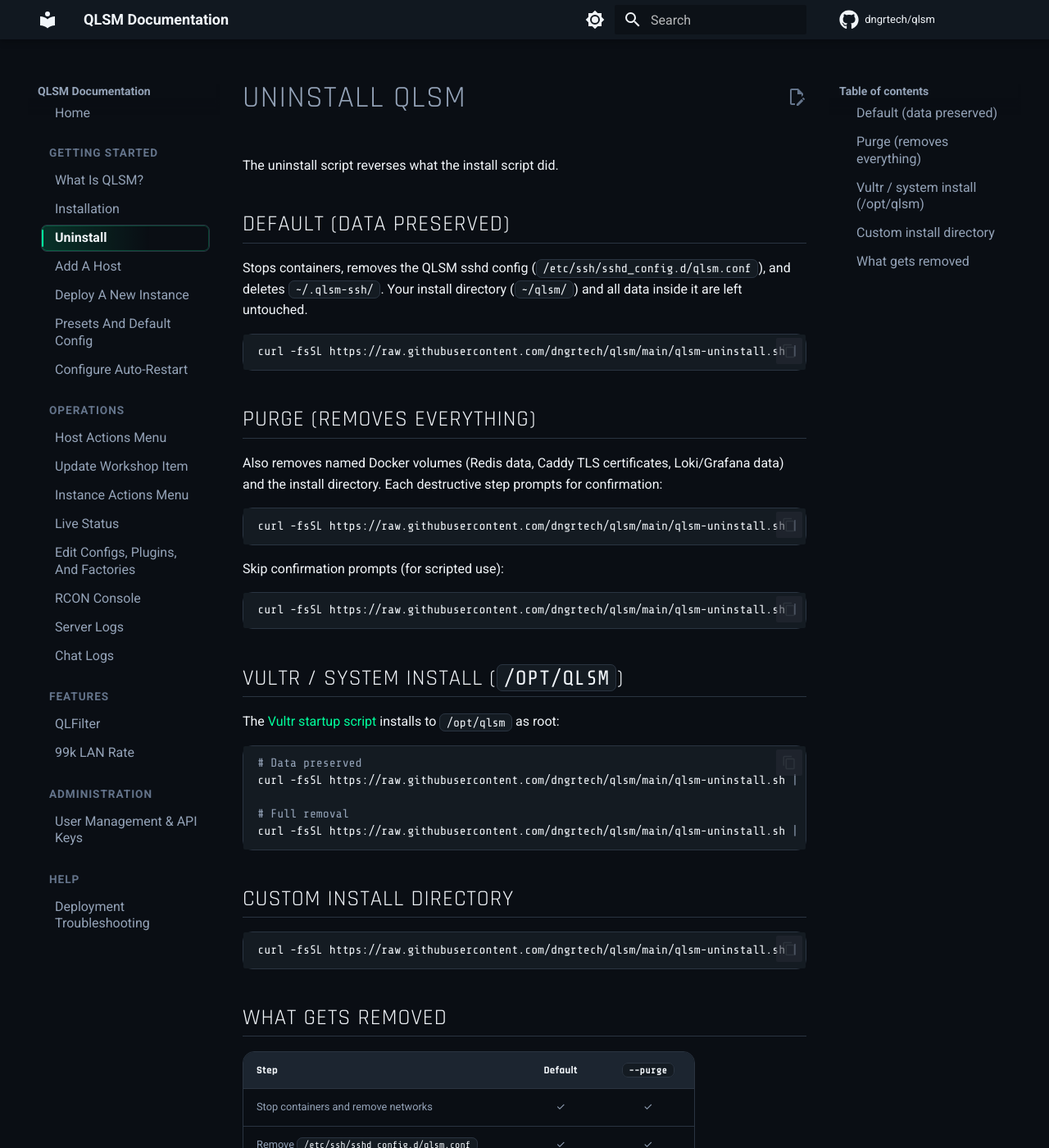
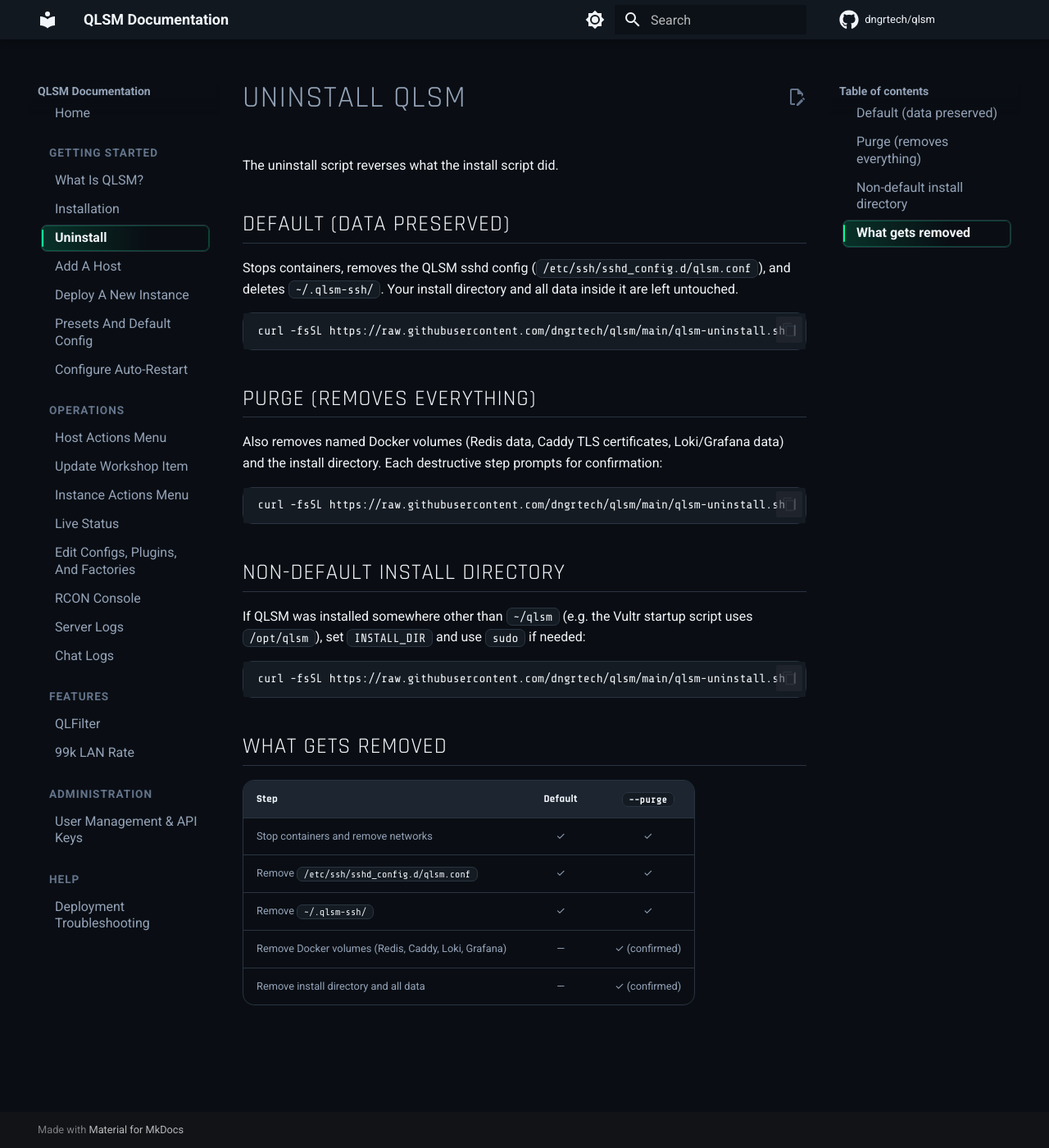
Before and after one commit to dngrtech/qlsm, an MkDocs documentation site: the page built from docs/user/getting-started/uninstall.md, in a window 1280 px wide and 1400 px high. Shown: the whole window at 82% size. Built offline with MkDocs 1.6.1 and Material for MkDocs 9.7.7, drawn with Linux system fonts in a browser that asks for light colours; comment, search, counter and statistics services are not loaded.

Commit message:
docs: simplify uninstall page — consolidate into 3 sections

````diff
--- a/docs/user/getting-started/uninstall.md
+++ b/docs/user/getting-started/uninstall.md
@@ -4,7 +4,7 @@
 
 ## Default (data preserved)
 
-Stops containers, removes the QLSM sshd config (`/etc/ssh/sshd_config.d/qlsm.conf`), and deletes `~/.qlsm-ssh/`. Your install directory (`~/qlsm/`) and all data inside it are left untouched.
+Stops containers, removes the QLSM sshd config (`/etc/ssh/sshd_config.d/qlsm.conf`), and deletes `~/.qlsm-ssh/`. Your install directory and all data inside it are left untouched.
 
 ```bash
 curl -fsSL https://raw.githubusercontent.com/dngrtech/qlsm/main/qlsm-uninstall.sh | bash
@@ -18,28 +18,12 @@
 curl -fsSL https://raw.githubusercontent.com/dngrtech/qlsm/main/qlsm-uninstall.sh | bash -s -- --purge
 ```
 
-Skip confirmation prompts (for scripted use):
+## Non-default install directory
+
+If QLSM was installed somewhere other than `~/qlsm` (e.g. the Vultr startup script uses `/opt/qlsm`), set `INSTALL_DIR` and use `sudo` if needed:
 
 ```bash
-curl -fsSL https://raw.githubusercontent.com/dngrtech/qlsm/main/qlsm-uninstall.sh | bash -s -- --purge --yes
-```
-
-## Vultr / system install (`/opt/qlsm`)
-
-The [Vultr startup script](https://github.com/dngrtech/qlsm/blob/main/vultr-startup.sh) installs to `/opt/qlsm` as root:
-
-```bash
-# Data preserved
-curl -fsSL https://raw.githubusercontent.com/dngrtech/qlsm/main/qlsm-uninstall.sh | sudo INSTALL_DIR=/opt/qlsm bash
-
-# Full removal
-curl -fsSL https://raw.githubusercontent.com/dngrtech/qlsm/main/qlsm-uninstall.sh | sudo INSTALL_DIR=/opt/qlsm bash -s -- --purge --yes
-```
-
-## Custom install directory
-
-```bash
-curl -fsSL https://raw.githubusercontent.com/dngrtech/qlsm/main/qlsm-uninstall.sh | INSTALL_DIR=/path/to/qlsm bash -s -- --purge
+curl -fsSL https://raw.githubusercontent.com/dngrtech/qlsm/main/qlsm-uninstall.sh | sudo INSTALL_DIR=/opt/qlsm bash -s -- --purge
 ```
 
 ## What gets removed
````
